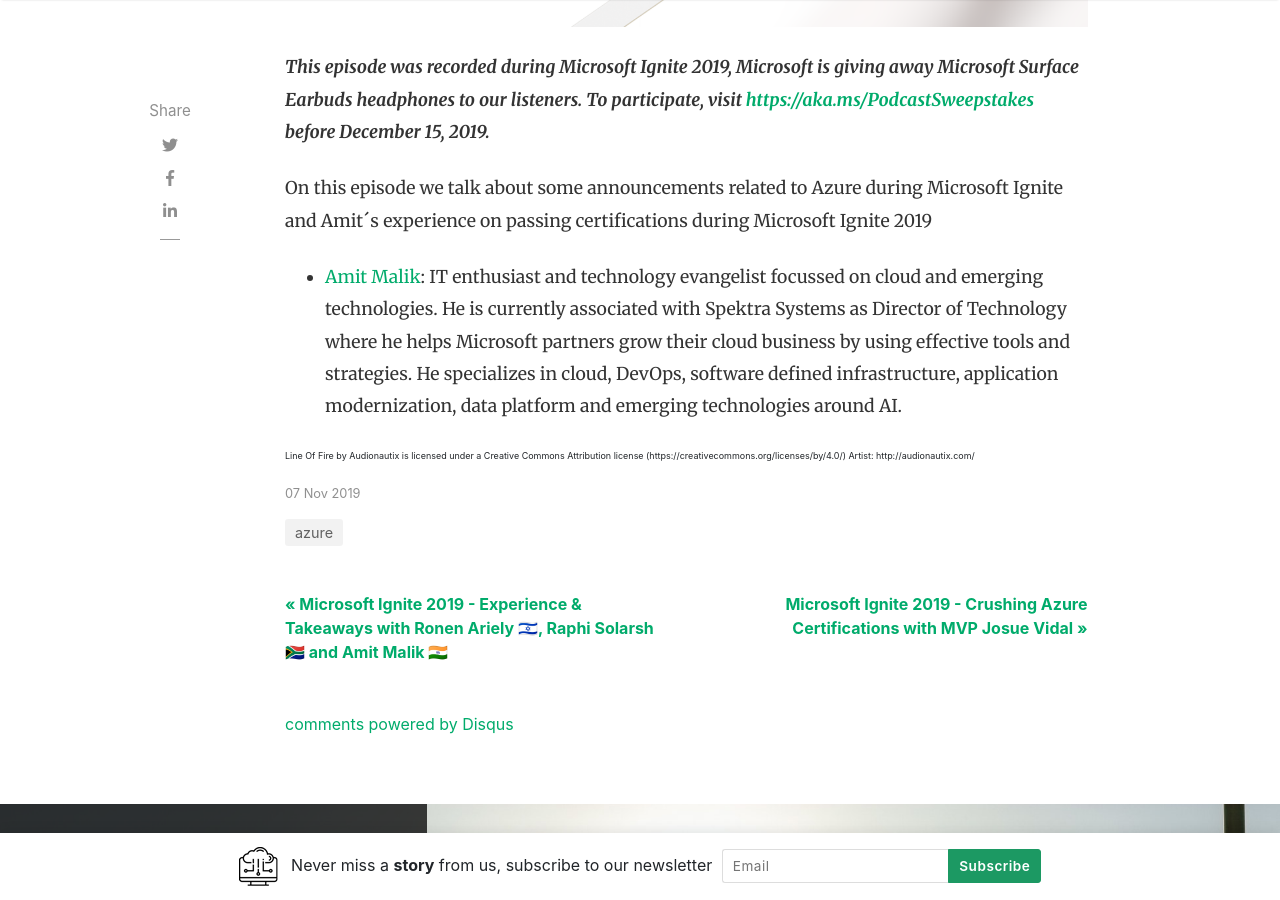
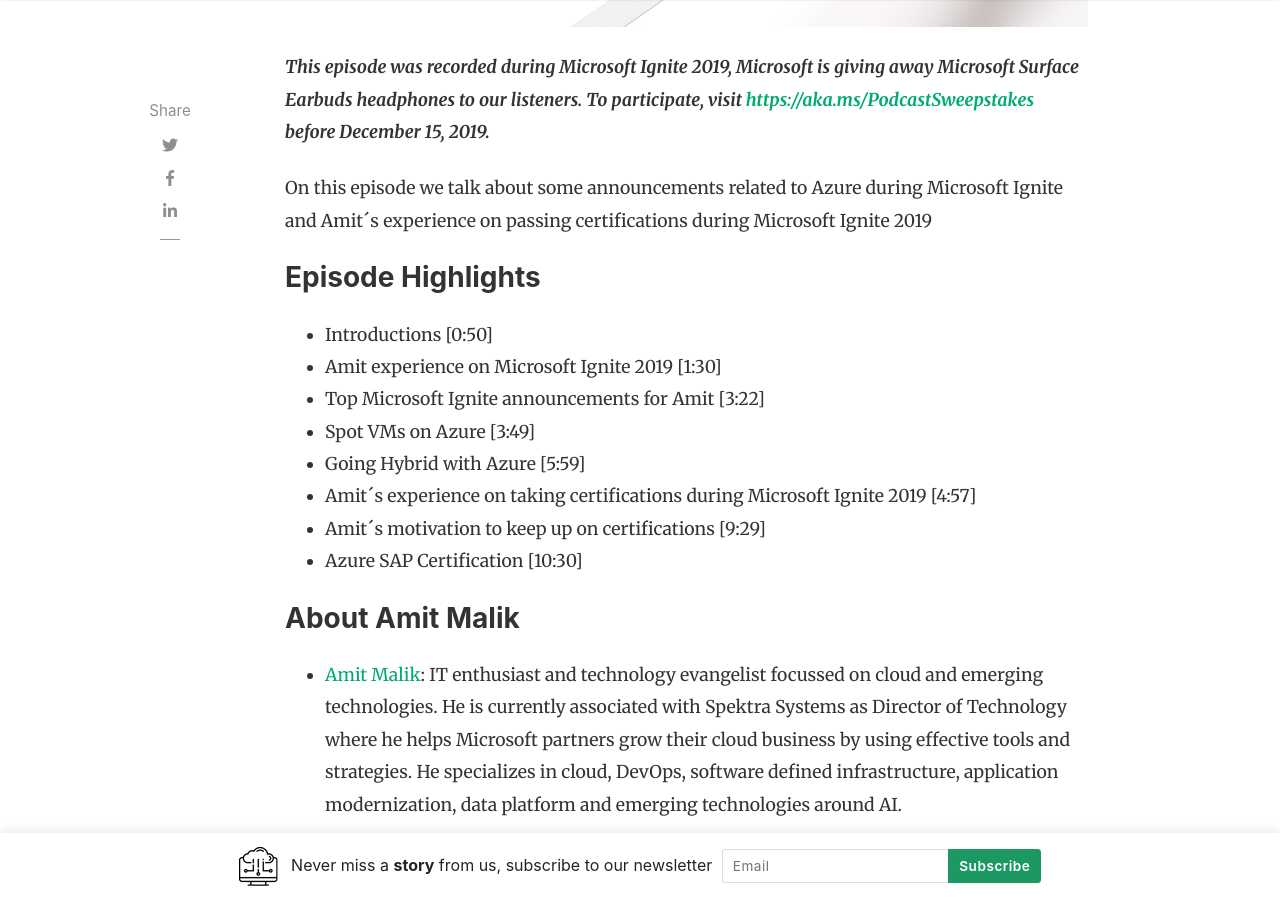
Before and after one commit to daveRendon/wikiazure-podcast, a Jekyll site: the page built from _posts/2019-11-07-episode-02-msignite-azure-announcements-certifications-amit-malik.md, in a window 1280 px wide and 900 px high, scrolled down 917 px. Built offline with Jekyll 4.4.1, drawn with Linux system fonts in a browser that asks for light colours; nearby versions of some CDN libraries; comment, search, counter and statistics services are not loaded.

Commit message:
updated episode 02

```diff
--- a/_posts/2019-11-07-episode-02-msignite-azure-announcements-certifications-amit-malik.md
+++ b/_posts/2019-11-07-episode-02-msignite-azure-announcements-certifications-amit-malik.md
@@ -16,4 +16,18 @@
 
 On this episode we talk about some announcements related to Azure during Microsoft Ignite and Amit´s experience on passing certifications during Microsoft Ignite 2019
 
+<h3>Episode Highlights</h3>
+
+ + Introductions [0:50]
+ + Amit experience on Microsoft Ignite 2019 [1:30]
+ + Top Microsoft Ignite announcements for Amit [3:22]
+ + Spot VMs on Azure [3:49]
+ + Going Hybrid with Azure [5:59]
+ + Amit´s experience on taking certifications during Microsoft Ignite 2019 [4:57]
+ + Amit´s motivation to keep up on certifications  [9:29]
+ + Azure SAP Certification [10:30]
+
+
+ <h3>About Amit Malik</h3>
+
 + <a href="https://www.linkedin.com/in/amitmalik99/" target="_blank">Amit Malik</a>: IT enthusiast and technology evangelist focussed on cloud and emerging technologies. He is currently associated with Spektra Systems as Director of Technology where he helps Microsoft partners grow their cloud business by using effective tools and strategies. He specializes in cloud, DevOps, software defined infrastructure, application modernization, data platform and emerging technologies around AI.
```
